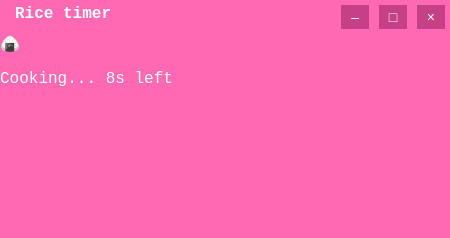
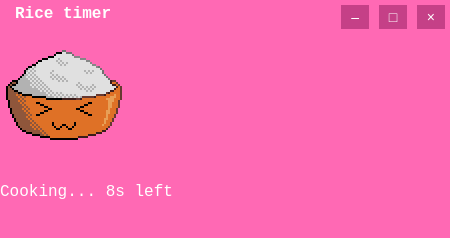
Before and after one commit to sebb-pj/rice-timer-deskapp, an Electron app: page index.html in a window 450 px wide. Both pictures are taken after a click on the button "White Rice". Drawn offline with Linux system fonts and the light colour scheme.

Commit message:
replacing with sprites

```diff
--- a/index.html
+++ b/index.html
@@ -29,7 +29,7 @@
 
   <div id="cooking-screen" style="display: none;">
     <div class="cooking-area">
-      <div id="rice-sprite">🍙</div>
+      <div id="rice-sprite"><img src="assets/sprites/whiterice1.png"></div>
       <p>Cooking... <span id="timer">10</span>s left</p>
     </div>
   </div>
```
